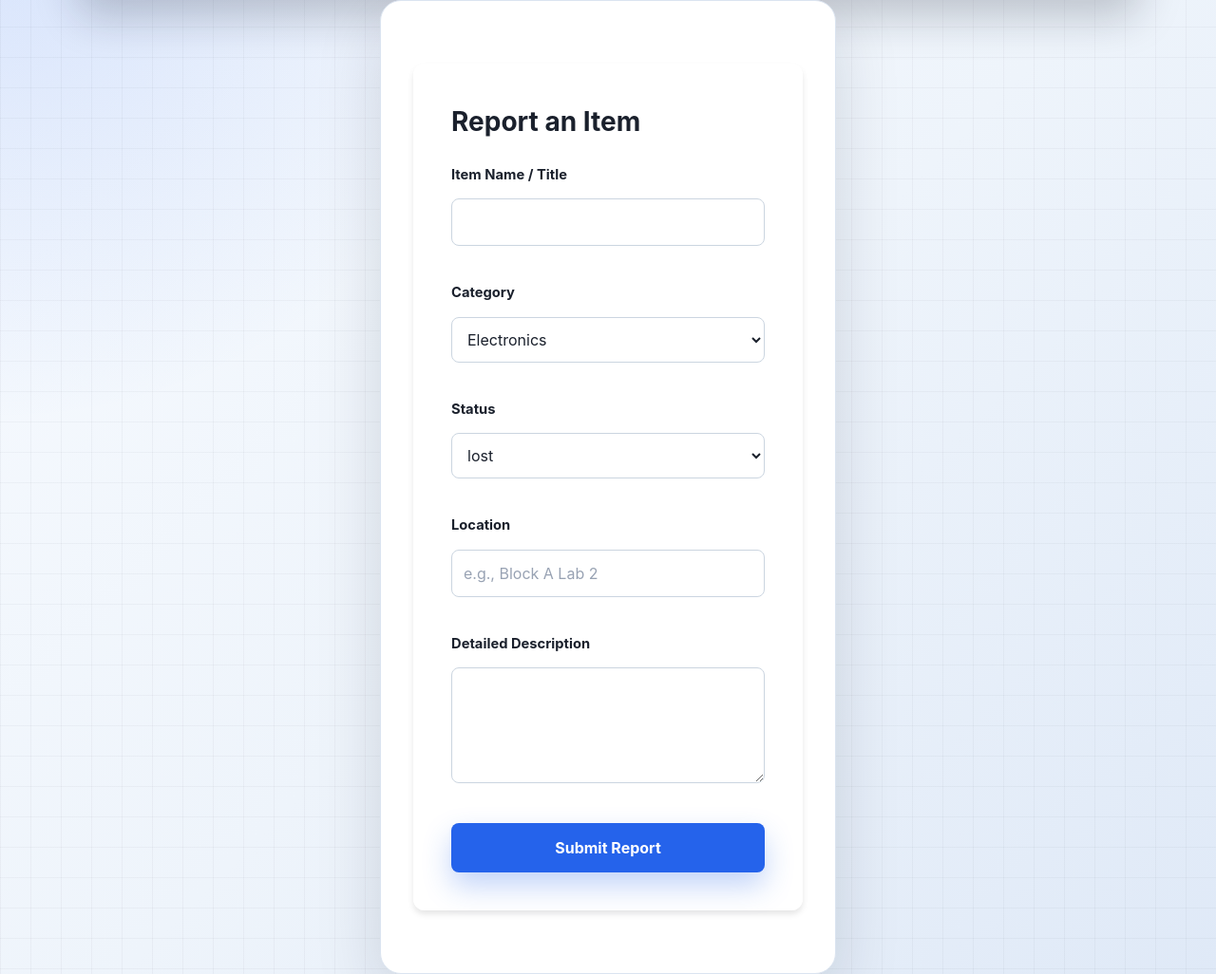
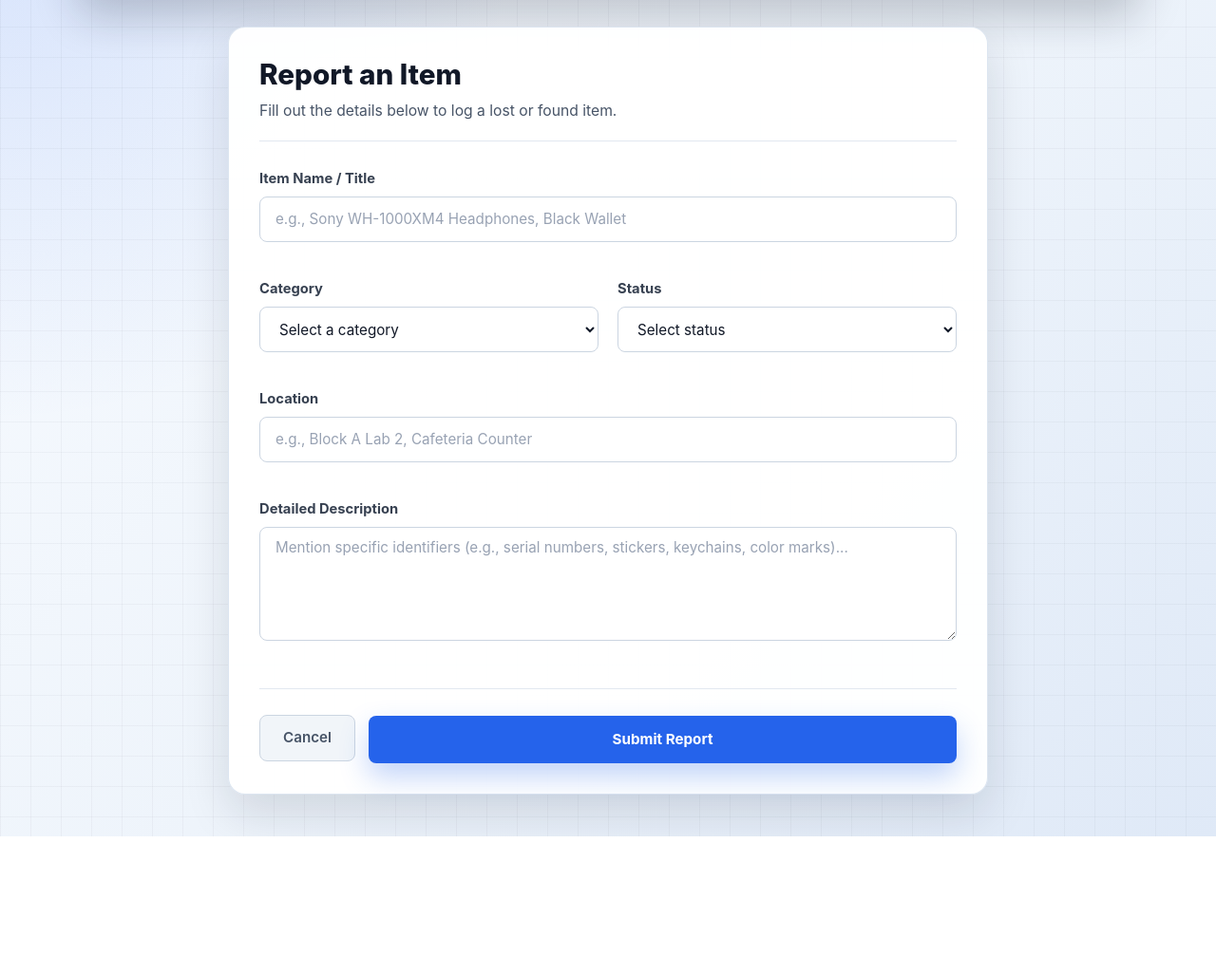
Before and after one commit to adhyanlho/softwarica-lost-found-system, a Flask app: page /report in a window 1280 px wide. Shown: the part 100-1126 px from the top of the page at 95% size. After the commit the page ends 981 px from the top, so only its background shows below. Run offline with Flask 3, Linux system fonts and the light colour scheme; the visitor is signed in with stand-in values (Sample User, id 1).

Commit message:
feat: simplify layout and rewrite copy for item report template

```diff
--- a/app/templates/report.html
+++ b/app/templates/report.html
@@ -4,79 +4,206 @@
 
 {% block content %}
 <style>
-    .report-container {
-        background: rgba(255, 255, 255, 0.96);
-        color: #1a202c;
-        padding: 2.5rem;
-        border-radius: 12px;
-        max-width: 600px;
-        margin: 2rem auto;
-        box-shadow: 0 4px 6px rgba(0, 0, 0, 0.1);
+    main {
+        width: min(800px, calc(100% - 32px));
+        margin: 28px auto 44px;
+        padding: 0;
+        background: transparent;
+        border: 0;
+        border-radius: 0;
+        box-shadow: none;
     }
 
-    .report-container h1 {
-        margin: 0 0 1.5rem;
-        font-size: 1.75rem;
-        color: #1a202c;
+    main:hover {
+        transform: none;
+        box-shadow: none;
     }
 
-    .report-field {
-        margin-bottom: 1.25rem;
+    .report-page {
+        display: grid;
+        gap: 22px;
     }
 
-    .report-field label {
-        display: block;
-        margin-bottom: 0.4rem;
-        color: #1a202c;
-        font-weight: 700;
+    .report-panel {
+        background: rgba(255, 255, 255, 0.96);
+        border: 1px solid rgba(219, 228, 240, 0.95);
+        border-radius: 18px;
+        box-shadow: 0 20px 48px rgba(15, 23, 42, 0.13);
+        padding: 32px;
     }
 
-    .report-field input,
-    .report-field select,
-    .report-field textarea {
-        width: 100%;
-        box-sizing: border-box;
-        padding: 0.75rem;
-        border: 1px solid #cbd5e0;
-        border-radius: 8px;
-        color: #1a202c;
-        background: #ffffff;
-        font: inherit;
+    div.report-header {
+        border-bottom: 1px solid #e2e8f0;
+        padding-bottom: 20px;
+        margin-bottom: 28px;
+        background: transparent !important;
+        box-shadow: none !important;
+        border-radius: 0 !important;
+        width: 100% !important;
+        height: auto !important;
+        padding-top: 0 !important;
     }
 
-    .report-field textarea {
-        resize: vertical;
+    .report-title {
+        margin: 0;
+        color: #111827;
+        font-size: 1.85rem;
+        font-weight: 850;
+        line-height: 1.2;
     }
 
-    .report-submit {
-        width: 100%;
-        padding: 0.85rem 1rem;
-        border: 0;
-        border-radius: 8px;
-        background: #2563eb;
-        color: #ffffff;
-        font: inherit;
-        font-weight: 700;
-        cursor: pointer;
+    .report-subtitle {
+        color: #475467;
+        font-size: 0.98rem;
+        margin: 8px 0 0 0;
     }
 
-    .report-submit:hover {
+    .form-group {
+        display: flex;
+        flex-direction: column;
+        gap: 8px;
+        margin-bottom: 20px;
+    }
+
+    .form-row {
+        display: grid;
+        grid-template-columns: 1fr 1fr;
+        gap: 20px;
+    }
+
+    .form-group label {
+        color: #374151;
+        font-size: 0.92rem;
+        font-weight: 750;
+    }
+
+    .form-group input,
+    .form-group select,
+    .form-group textarea {
+        min-height: 48px;
+        padding: 10px 16px;
+        background: #ffffff;
+        border: 1px solid #cbd5e1;
+        border-radius: 8px;
+        color: #111827;
+        font-size: 0.95rem;
+        outline: none;
+        box-sizing: border-box;
+        transition: border-color 0.2s ease, box-shadow 0.2s ease;
+    }
+
+    .form-group textarea {
+        min-height: 120px;
+        resize: vertical;
+        font-family: inherit;
+    }
+
+    .form-group input:focus,
+    .form-group select:focus,
+    .form-group textarea:focus {
+        border-color: #2563eb;
+        box-shadow: 0 0 0 3px rgba(37, 99, 235, 0.15);
+    }
+
+    .form-actions {
+        display: flex;
+        align-items: center;
+        justify-content: flex-end;
+        gap: 14px;
+        margin-top: 12px;
+        border-top: 1px solid #e2e8f0;
+        padding-top: 24px;
+    }
+
+    .btn-submit {
+        background: #2563eb;
+        color: white;
+        border: none;
+        padding: 12px 28px;
+        border-radius: 8px;
+        font-weight: 700;
+        font-size: 0.95rem;
+        cursor: pointer;
+        transition: background 0.2s ease;
+    }
+
+    .btn-submit:hover {
         background: #1d4ed8;
+    }
+
+    .btn-cancel {
+        background: #f1f5f9;
+        color: #475467;
+        border: 1px solid #cbd5e1;
+        padding: 12px 24px;
+        border-radius: 8px;
+        text-decoration: none;
+        font-weight: 600;
+        font-size: 0.95rem;
+        text-align: center;
+        transition: background 0.2s ease;
+    }
+
+    .btn-cancel:hover {
+        background: #e2e8f0;
+    }
+
+    @media (max-width: 640px) {
+        .form-row {
+            grid-template-columns: 1fr;
+            gap: 0;
+        }
+
+        .report-panel {
+            padding: 20px;
+        }
+
+        .form-actions {
+            flex-direction: column;
+            align-items: stretch;
+        }
+
+        .btn-submit,
+        .btn-cancel {
+            width: 100%;
+            min-height: 52px;
+            display: inline-flex;
+            align-items: center;
+            justify-content: center;
+            box-sizing: border-box;
+        }
     }
 </style>
 
-<section class="report-container" aria-label="Report lost or found item">
-    <h1>Report an Item</h1>
+<div class="report-page">
+    {% with messages = get_flashed_messages() %}
+      {% if messages %}
+        {% for message in messages %}
+          <div style="background-color: rgba(239, 68, 68, 0.15); border: 1px solid #ef4444; color: #f87171; padding: 12px 16px; border-radius: 8px; margin-bottom: 20px; font-weight: 500;">
+            ⚠️ {{ message }}
+          </div>
+        {% endfor %}
+      {% endif %}
+    {% endwith %}
 
-    <form method="POST" action="{{ url_for('main.report') }}">
-        <div class="report-field">
-            <label for="title">Item Name / Title</label>
-            <input id="title" type="text" name="title" required>
+    <div class="report-panel">
+        <div class="report-header">
+            <h1 class="report-title">Report an Item</h1>
+            <p class="report-subtitle">Fill out the details below to log a lost or found item.</p>
         </div>
 
-        <div class="report-field">
+        <form action="{{ url_for('main.report') }}" method="POST" aria-label="Item report form">
+
+            <div class="form-group">
+                <label for="title">Item Name / Title</label>
+                <input type="text" id="title" name="title" placeholder="e.g., Sony WH-1000XM4 Headphones, Black Wallet" required>
+            </div>
+
+            <div class="form-row">
+                <div class="form-group">
                     <label for="category">Category</label>
                     <select id="category" name="category" required>
+                        <option value="" disabled selected>Select a category</option>
                         <option value="Electronics">Electronics</option>
                         <option value="Keys">Keys</option>
                         <option value="Wallets & Documents">Wallets &amp; Documents</option>
@@ -85,25 +212,31 @@
                     </select>
                 </div>
 
-        <div class="report-field">
+                <div class="form-group">
                     <label for="status">Status</label>
                     <select id="status" name="status" required>
-                <option value="lost">lost</option>
-                <option value="found">found</option>
+                        <option value="" disabled selected>Select status</option>
+                        <option value="lost">Lost</option>
+                        <option value="found">Found</option>
                     </select>
                 </div>
-
-        <div class="report-field">
-            <label for="location">Location</label>
-            <input id="location" type="text" name="location" placeholder="e.g., Block A Lab 2" required>
             </div>
 
-        <div class="report-field">
-            <label for="description">Detailed Description</label>
-            <textarea id="description" name="description" rows="4"></textarea>
+            <div class="form-group">
+                <label for="location">Location</label>
+                <input type="text" id="location" name="location" placeholder="e.g., Block A Lab 2, Cafeteria Counter" required>
             </div>
 
-        <button class="report-submit" type="submit">Submit Report</button>
+            <div class="form-group">
+                <label for="description">Detailed Description</label>
+                <textarea id="description" name="description" rows="4" placeholder="Mention specific identifiers (e.g., serial numbers, stickers, keychains, color marks)..." required></textarea>
+            </div>
+
+            <div class="form-actions">
+                <a href="{{ url_for('main.dashboard') }}" class="btn-cancel">Cancel</a>
+                <button type="submit" class="btn-submit">Submit Report</button>
+            </div>
         </form>
-</section>
+    </div>
+</div>
 {% endblock %}
```
Lines whose indentation alone changed are shown as unchanged.
